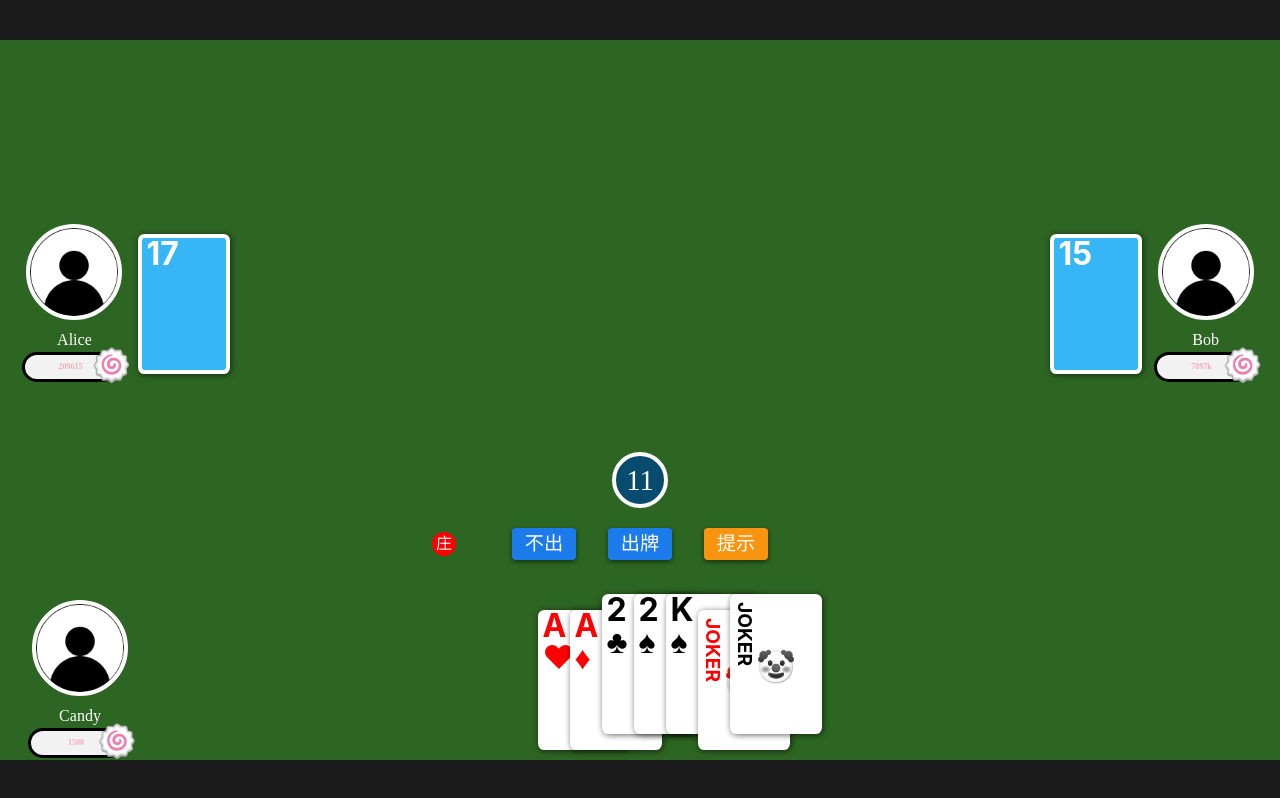
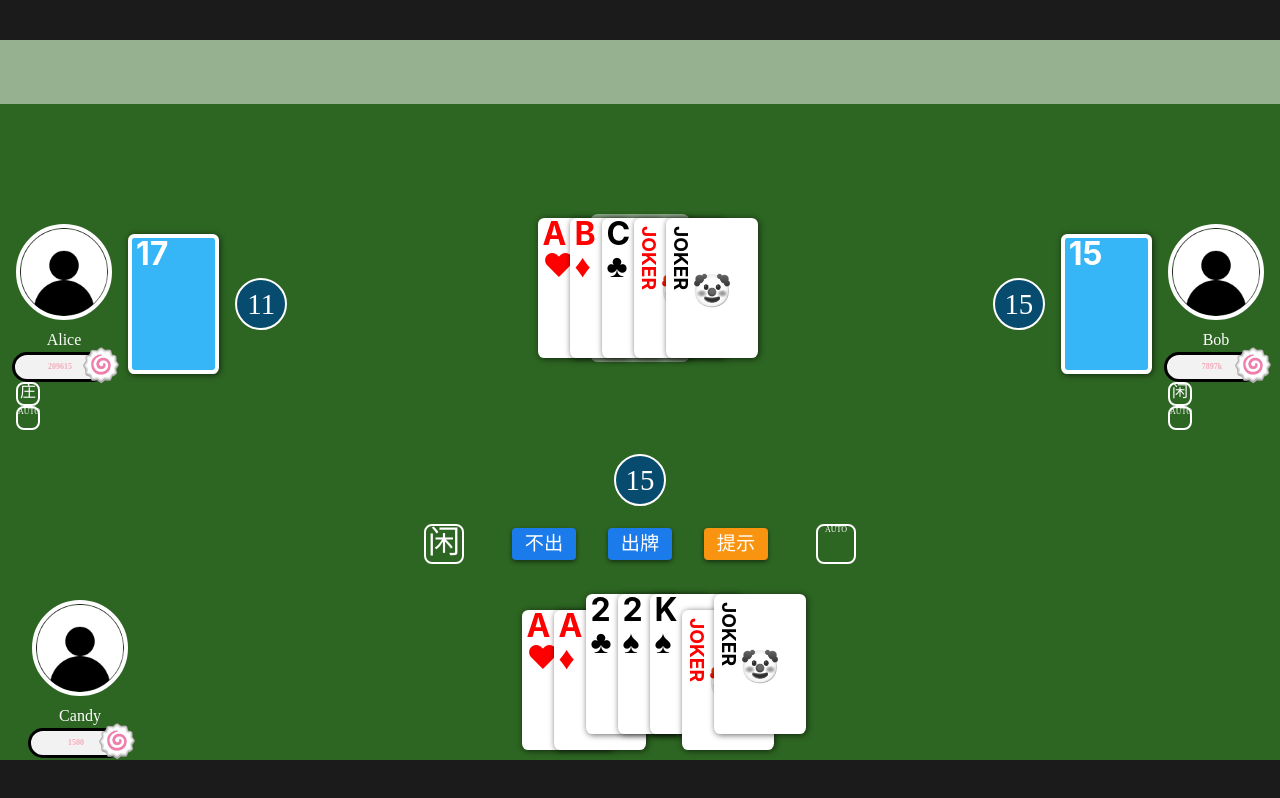
Before and after one commit to NOTF-API/poker-web, a plain HTML site: page index.html in a window 1280 px wide. Drawn offline with Linux system fonts and the light colour scheme.

Commit message:
样式更新

```diff
--- a/css/layout-1280x720.css
+++ b/css/layout-1280x720.css
@@ -9,6 +9,12 @@
     overflow: hidden;
 }
 
+.wrapper>.main-bar{
+    width: 100%;
+    height: 4rem;
+    background-color: rgba(255, 255, 255, 0.493);
+}
+
 
 /* players */
 .player-l,.player-r,.player-self{
@@ -17,20 +23,21 @@
 }
 
 .player-l,.player-r{
-    width: 15rem;
+    width: 20rem;
     height: 33rem;
     position: absolute;
     top: 0;
     display: flex;
-    justify-content: center;
     align-items: center;
 }
 
 .player-l{
     left: 0;
+    justify-content: flex-start;
 }
 .player-r{
-    left: 65rem;
+    left: 60rem;
+    justify-content: flex-end;
 }
 
 .player-self{
@@ -106,50 +113,72 @@
 
 /* publics */
 .public{
-    width: 50rem;
+    width: 40rem;
     height: 35rem;
     background-color: var(--table-color);
     position: absolute;
-    top: 0;
+    top: 4rem;
     left: 50%;
     transform: translateX(-50%);
 }
 
 .public>.score{
-    width: 50rem;
+    width: 100%;
     height: 2rem;
     /* background-color: #1b7bea; */
 }
 
 .public>.out{
-    width: 50rem;
-    height: 23rem;
+    width: 100%;
+    height: 19rem;
     /* background-color: #0e3c70; */
+    display: flex;
+    justify-content: center;
+    align-items: center;
+}
+.public>.out>.cards{
+    width: var(--card-width);
+    height: var(--card-height);
+    position: relative;
+    border: 0.25rem solid rgba(255, 255, 255, 0.5);
+    border-radius: 0.5rem;
+    box-sizing: content-box;
+}
+
+.out .card:hover{
+    box-shadow: var(--card-shadow)!important;
+}
+
+.public>.out>.cards>.card{
+    position: absolute;
+    left: 0;
+    top: 0;
 }
 
 .public>.clock{
-    width: 50rem;
+    width: 100%;
     height: 5rem;
     display: flex;
     justify-content: center;
     align-items: center;
 }
 
-.public>.clock>.time{
+.clock>.time{
     box-sizing: content-box;
     width: 3rem;
     height: 3rem;
     color: white;
+    margin: 0 1rem;
     text-align: center;
     font-size: 1.8rem;
     line-height: 3rem;
-    border: .25rem solid white;
+    border: .125rem solid white;
     background-color: #074c6e;
     border-radius: 50%;
 }
 
 .public>.operation{
-    width: 50rem;
+    width: 100%;
     height: 3rem;
     display: flex;
     justify-content: center;
@@ -171,7 +200,7 @@
     cursor: pointer;
 }
 
-.public>.operation>button:last-child{
+.public>.operation>button.idea{
     background-color: #f99410;
 }
 
@@ -180,13 +209,43 @@
 }
 
 .public>.operation>.status{
-    position: absolute;
-    background-color: red;
-    border-radius: 50%;
+    width: 2.5rem;
+    height: 2.5rem;
+    line-height: 2.5rem;
+    margin: 0 2rem;
+    text-align: center;
+    font-size: 2rem;
+}
+
+.status{
     width: 1.5rem;
     height: 1.5rem;
     line-height: 1.5rem;
+    color: #fff;
+    border: .125rem solid white;
+    border-radius: .5rem;
+    position: relative;
+}
+
+.status.zhuang::after,.status.xian::after,.status.auto::after{
+    width: 100%;
+    height: 100%;
+    line-height: 100%;
     text-align: center;
-    color: white;
-    left: 12rem;
+    position: absolute;
+    left: 50%;
+    top: 50%;
+    transform: translate(-50%,-50%);
 }
+
+.status.zhuang::after{
+    content: "庄";
+}
+.status.xian::after{
+    content: "闲";
+}
+
+.status.auto::after{
+    content: "AUTO";
+    font-size:.5rem;
+}
--- a/index.html
+++ b/index.html
@@ -15,34 +15,54 @@
 
 <body>
     <div class="wrapper">
+        <div class="main-bar"></div>
         <div class="player-l">
             <div class="player-info">
                 <img src="assets/avatar.png" class="avatar">
                 <div class="nickname">Alice</div>
                 <div class="info">209615</div>
+                <div class="zhuang status"></div>
+                <div class="auto status"></div>
             </div>
             <div class="number normal back card">17</div>
+            <div class="clock">
+                <div class="time">15</div>
+            </div>
         </div>
         <div class="player-r">
+            <div class="clock">
+                <div class="time">15</div>
+            </div>
             <div class="number normal back card">15</div>
             <div class="player-info">
                 <img src="assets/avatar.png" class="avatar">
                 <div class="nickname">Bob</div>
                 <div class="info">7897k</div>
+                <div class="xian status"></div>
+                <div class="auto status"></div>
             </div>
         </div>
         <div class="public">
             <div class="score"></div>
-            <div class="out"></div>
+            <div class="out">
+                <div class="cards">
+                    <div class="normal selected heart card">A</div>
+                    <div class="normal selected diamond card">B</div>
+                    <div class="normal club card">C</div>
+                    <div class="normal selected red-joker card">JOKER</div>
+                    <div class="normal black-joker card">JOKER</div>
+                </div>
+            </div>
             <div class="clock">
                 <div class="time">15</div>
             </div>
 
             <div class="operation">
-                <div class="status">庄</div>
+                <div class="xian status"></div>
                 <button>不出</button>
                 <button>出牌</button>
-                <button>提示</button>
+                <button class="idea">提示</button>
+                <div class="auto status"></div>
             </div>
         </div>
         <div class="player-self">
@@ -62,7 +82,6 @@
             </div>
         </div>
     </div>
-    <script src="js/card.js"></script>
     <script src="js/demo.js"></script>
 </body>
 </html>
--- a/js/demo.js
+++ b/js/demo.js
@@ -12,6 +12,7 @@ setInterval(() => {
 
 
 updatePosition();
+updatePublicPosition();
 addCardsEventListener();
 
 
@@ -36,8 +37,19 @@ function updatePosition() {
     const playerCards = document.querySelector(".player-self").querySelector(".cards").children
     for (let i = 0; i < playerCards.length; i++) {
         const item = playerCards[i]
-        let xoffset = i * 2 -playerCards.length/2;
+        let xoffset = i * 2 - (playerCards.length/2+1);
         let yoffset = item.classList.contains("selected") ? 1 : 0
         item.style.transform = `translate(${xoffset}rem,${yoffset}rem)`
     }
 }
+
+// 用于把公共堆叠排放
+function updatePublicPosition() {
+    const playerCards = document.querySelector(".public").querySelector(".cards").children
+    for (let i = 0; i < playerCards.length; i++) {
+        const item = playerCards[i]
+        let xoffset = i * 2 - (playerCards.length/2+1);
+        let yoffset = 0
+        item.style.transform = `translate(${xoffset}rem,${yoffset}rem)`
+    }
+}
```
